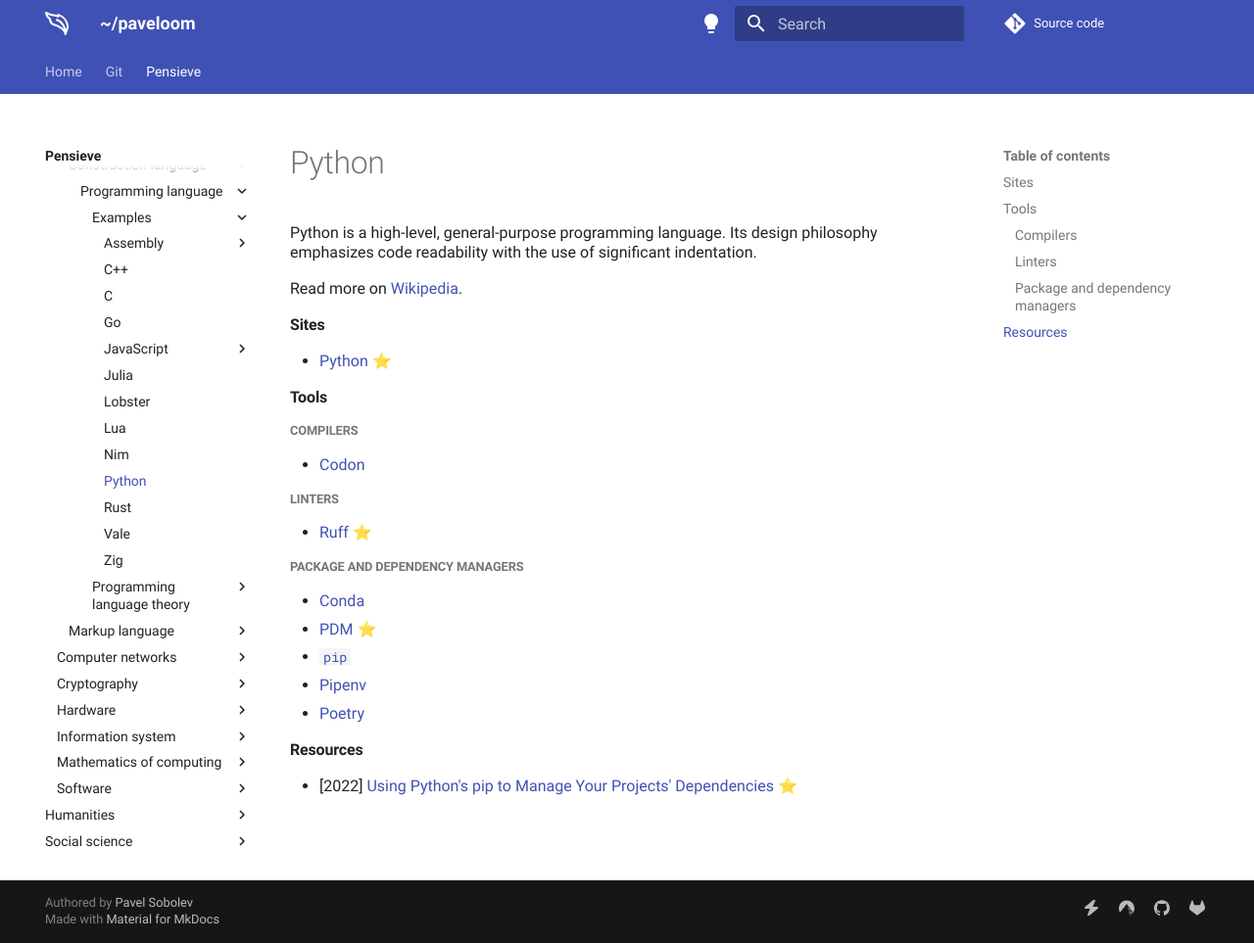
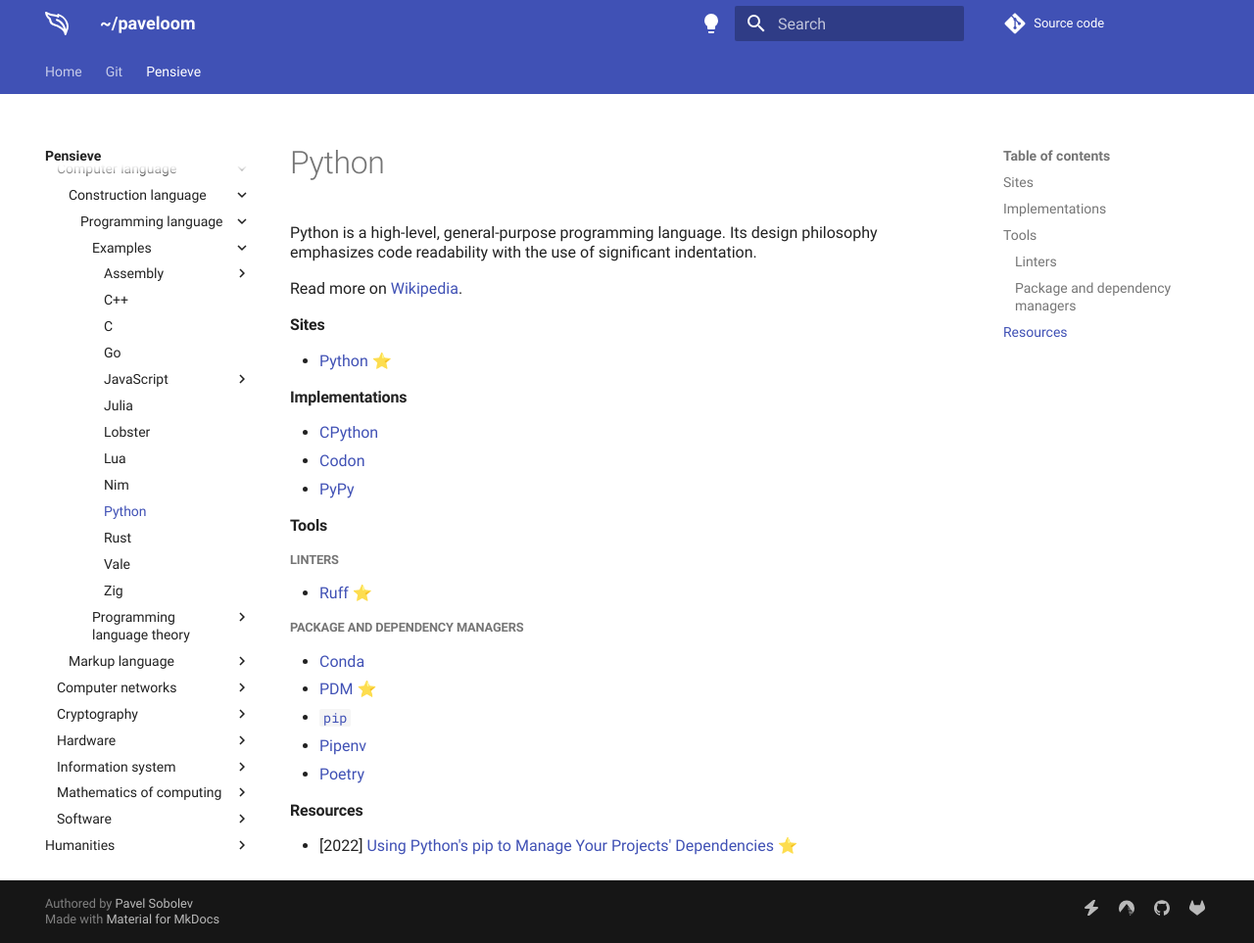
Before and after one commit to paveloom/paveloom.dev, an MkDocs documentation site: the page built from content/pensieve/python.md, in a window 1280 px wide and 963 px high. Shown: the whole window at 98% size. Built offline with MkDocs 1.6.1 and Material for MkDocs 9.7.7, drawn with Linux system fonts in a browser that asks for light colours; comment, search, counter and statistics services are not loaded.

Commit message:
Pensieve: update the Python page.

```diff
--- a/content/pensieve/python.md
+++ b/content/pensieve/python.md
@@ -7,10 +7,12 @@
 #### Sites
 - [Python](https://www.python.org) ⭐
 
+#### Implementations
+- [CPython](https://en.wikipedia.org/wiki/CPython)
+- [Codon](https://github.com/exaloop/codon)
+- [PyPy](https://en.wikipedia.org/wiki/PyPy)
+
 #### Tools
-
-##### Compilers
-- [Codon](https://github.com/exaloop/codon)
 
 ##### Linters
 - [Ruff](https://github.com/charliermarsh/ruff) ⭐
```
